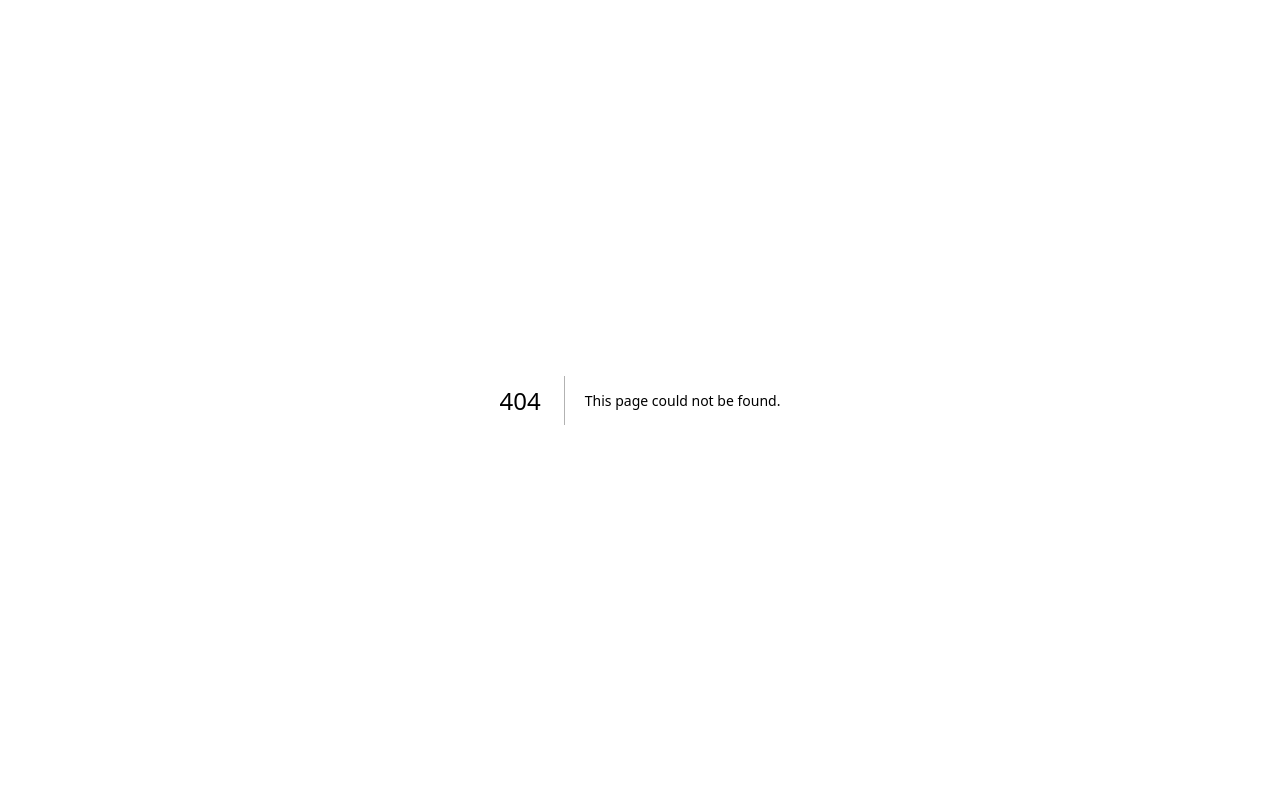
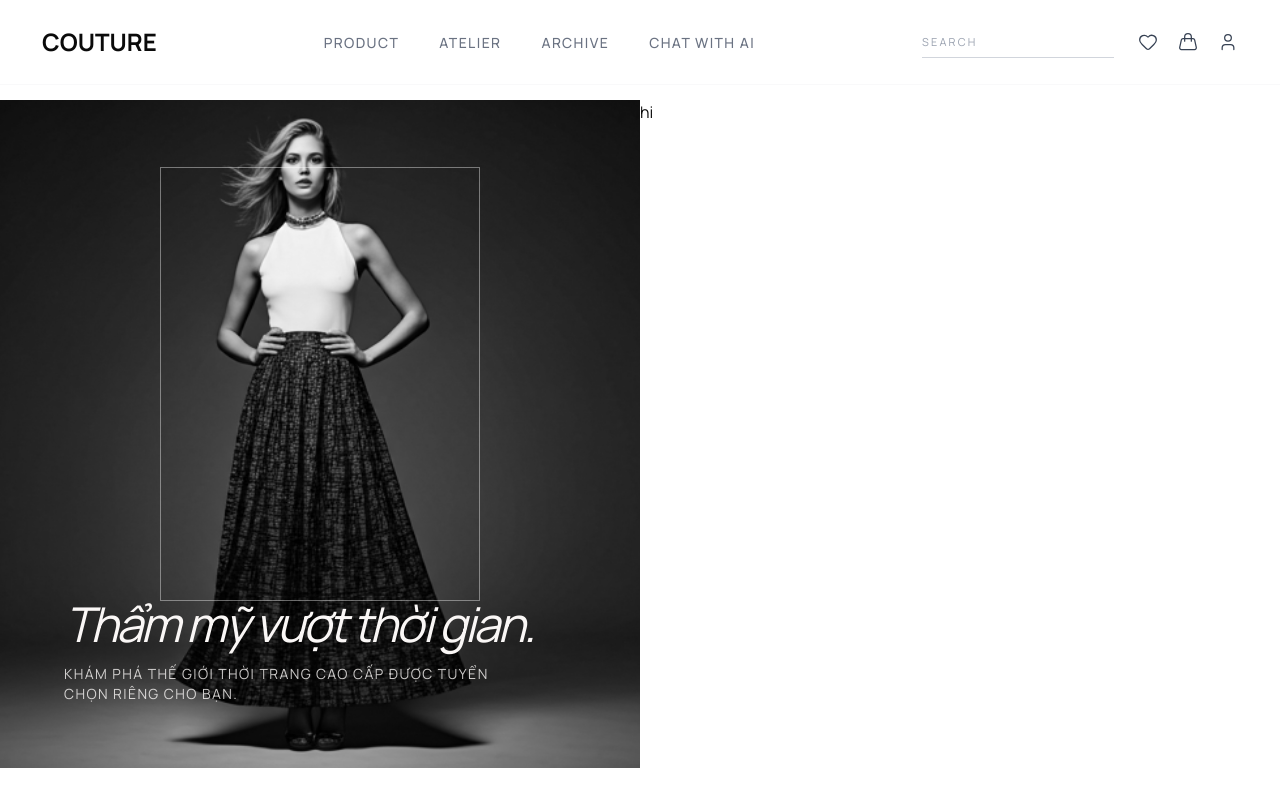
Before and after one commit to ThaiThanhQuan/fashion, a Next.js app: page /login in a window 1280 px wide. Before the commit this address had no page. Built offline with nearby package versions, Linux system fonts and the light colour scheme.

Commit message:
design base login page

```diff
--- a/package.json
+++ b/package.json
@@ -22,7 +22,8 @@
     "react-dom": "19.2.4",
     "shadcn": "^4.2.0",
     "tailwind-merge": "^3.5.0",
-    "tw-animate-css": "^1.4.0"
+    "tw-animate-css": "^1.4.0",
+    "typewriter-effect": "^2.22.0"
   },
   "devDependencies": {
     "@tailwindcss/postcss": "^4",
--- /dev/null
+++ b/src/app/(auth)/layout.tsx
@@ -0,0 +1,12 @@
+import Header from "@/src/layouts/Header/Header";
+
+function AuthLayout({ children }: { children: React.ReactNode }) {
+  return (
+    <>
+      <Header />
+      <div className="mt-25 flex-1">{children}</div>
+    </>
+  );
+}
+
+export default AuthLayout;
--- /dev/null
+++ b/src/app/(auth)/login/components/Branding/Branding.tsx
@@ -0,0 +1,29 @@
+import { images } from "@/src/assets/images";
+import Image from "next/image";
+
+function Branding() {
+  return (
+    <div className="relative w-full h-167">
+      <Image
+        src={images.login}
+        alt="High fashion editorial photography"
+        fill
+        className="object-cover grayscale border-none"
+      />
+
+      {/* Thụt vào 5% chiều cao và 10% chiều rộng */}
+      <div className="absolute top-[10%] bottom-[25%] left-[25%] right-[25%] border-[0.5px] border-white/40 pointer-events-none"></div>
+
+      <div className="absolute bottom-16 left-16 right-16">
+        <p className=" text-[#faf7f6] text-5xl tracking-tighter leading-none italic mb-4">
+          Thẩm mỹ vượt thời gian.
+        </p>
+        <p className="text-[#faf7f6cc] text-sm tracking-widest uppercase max-w-md">
+          Khám phá thế giới thời trang cao cấp được tuyển chọn riêng cho bạn.
+        </p>
+      </div>
+    </div>
+  );
+}
+
+export default Branding;
--- /dev/null
+++ b/src/app/(auth)/login/components/LoginForm/LoginForm.tsx
@@ -0,0 +1,5 @@
+function LoginForm() {
+  return <h1>hi</h1>;
+}
+
+export default LoginForm;
--- /dev/null
+++ b/src/app/(auth)/login/page.tsx
@@ -0,0 +1,13 @@
+import Branding from "./components/Branding/Branding";
+import LoginForm from "./components/LoginForm/LoginForm";
+
+function LoginPage() {
+  return (
+    <div className="grid grid-cols-2  ">
+      <Branding />
+      <LoginForm />
+    </div>
+  );
+}
+
+export default LoginPage;
--- a/src/app/(public)/(home)/components/Hero/Hero.tsx
+++ b/src/app/(public)/(home)/components/Hero/Hero.tsx
@@ -1,6 +1,8 @@
+"use client";
 import { images } from "@/src/assets/images";
 import Image from "next/image";
 import Link from "next/link";
+import Typewriter from "typewriter-effect";
 
 function Hero() {
   return (
@@ -22,11 +24,20 @@ function Hero() {
         <h1 className="text-[112px] font-black uppercase leading-[0.9] mb-8">
           Silent <br /> Authority
         </h1>
-        <p className="text-[18px] font-light max-w-md mb-10">
-          The 2024 Collection explores the intersection of brutalist
-          architecture and fluid textiles. A study in presence through
-          subtraction.
-        </p>
+        <div className="text-[18px] font-light max-w-md mb-10">
+          <Typewriter
+            options={{
+              strings: [
+                " The 2024 Collection explores the intersection of brutalist architecture and fluid textiles. A study in presence through subtraction.",
+              ],
+              autoStart: true,
+              loop: true,
+              delay: 70,
+              deleteSpeed: 50,
+              cursor: "|",
+            }}
+          />
+        </div>
         <button className="px-12 py-5 bg-[#5f5e5e] cursor-pointer text-white uppercase tracking-[0.2em] text-xs font-medium transition-all duration-300 ease-out hover:-translate-y-1 hover:bg-[#535252]">
           <Link href={"/product"}>Shop Now</Link>
         </button>
--- a/src/app/(public)/(home)/page.tsx
+++ b/src/app/(public)/(home)/page.tsx
@@ -1,3 +1,4 @@
+import GoToTop from "@/src/components/GoToTop/GoToTop";
 import Collections from "./components/CollectionPreview/CollectionPreview";
 import Hero from "./components/Hero/Hero";
 import NewArrivals from "./components/NewArrivals/NewArrivals";
@@ -12,6 +13,7 @@ export default function HomePage() {
       <Trend />
       <NewArrivals />
       <Newsletter />
+      <GoToTop />
     </>
   );
 }
--- a/src/app/(public)/atelier/components/CategoryService/components/CategoryServiceItem/CategoryServiceItem.tsx
+++ b/src/app/(public)/atelier/components/CategoryService/components/CategoryServiceItem/CategoryServiceItem.tsx
@@ -8,12 +8,12 @@ interface IProps {
 function CategoryServiceItem({ item }: IProps) {
   return (
     <div className="cursor-pointer">
-      <div className="relative w-full aspect-3/4 mb-8 group ">
+      <div className="relative w-full h-87.5 mb-8 group ">
         <Image
           src={item.thumbnail}
           alt={item.title}
           fill
-          className="object-cover w-full h-full grayscale duration-1000 ease-out group-hover:scale-105 group-hover:grayscale-0"
+          className="object-contain w-full h-full grayscale duration-1000 ease-out group-hover:scale-105 group-hover:grayscale-0"
         />
       </div>
 
--- a/src/assets/images/index.ts
+++ b/src/assets/images/index.ts
@@ -20,6 +20,7 @@ import atelier2 from "./store/atelier2.png";
 import category1 from "./store/category1.png";
 import category2 from "./store/category2.png";
 import category3 from "./store/category3.png";
+import login from "./store/login.png";
 
 export const images = {
   brand,
@@ -44,4 +45,5 @@ export const images = {
   category1,
   category2,
   category3,
+  login,
 };
--- /dev/null
+++ b/src/components/GoToTop/GoToTop.tsx
@@ -0,0 +1,49 @@
+"use client";
+import { useEffect, useState } from "react";
+import { ChevronUp } from "lucide-react";
+
+function GoToTop() {
+  const [visible, setVisible] = useState(false);
+
+  const handleScroll = () => {
+    if (window.scrollY >= 300) {
+      setVisible(true);
+    } else {
+      setVisible(false);
+    }
+  };
+
+  useEffect(() => {
+    window.addEventListener("scroll", handleScroll);
+
+    return () => {
+      window.removeEventListener("scroll", handleScroll);
+    };
+  }, []);
+
+  const scrollToTop = () => {
+    window.scrollTo({
+      top: 0,
+      behavior: "smooth",
+    });
+  };
+
+  return (
+    <>
+      {visible && (
+        <button
+          onClick={scrollToTop}
+          className="fixed bottom-8 right-8 z-50 flex h-12 w-12 items-center justify-center cursor-pointer
+                 rounded-full border border-black/10 bg-white/80 backdrop-blur-md
+                 text-black shadow-sm transition-all duration-300
+                 hover:bg-black hover:text-white hover:-translate-y-2 active:scale-95"
+          aria-label="Scroll to top"
+        >
+          <ChevronUp size={24} strokeWidth={1.5} />
+        </button>
+      )}
+    </>
+  );
+}
+
+export default GoToTop;
```
Also changed, not shown: src/assets/images/store/login.png (added), 1 other file (tests, documents, lock files or other folders).
